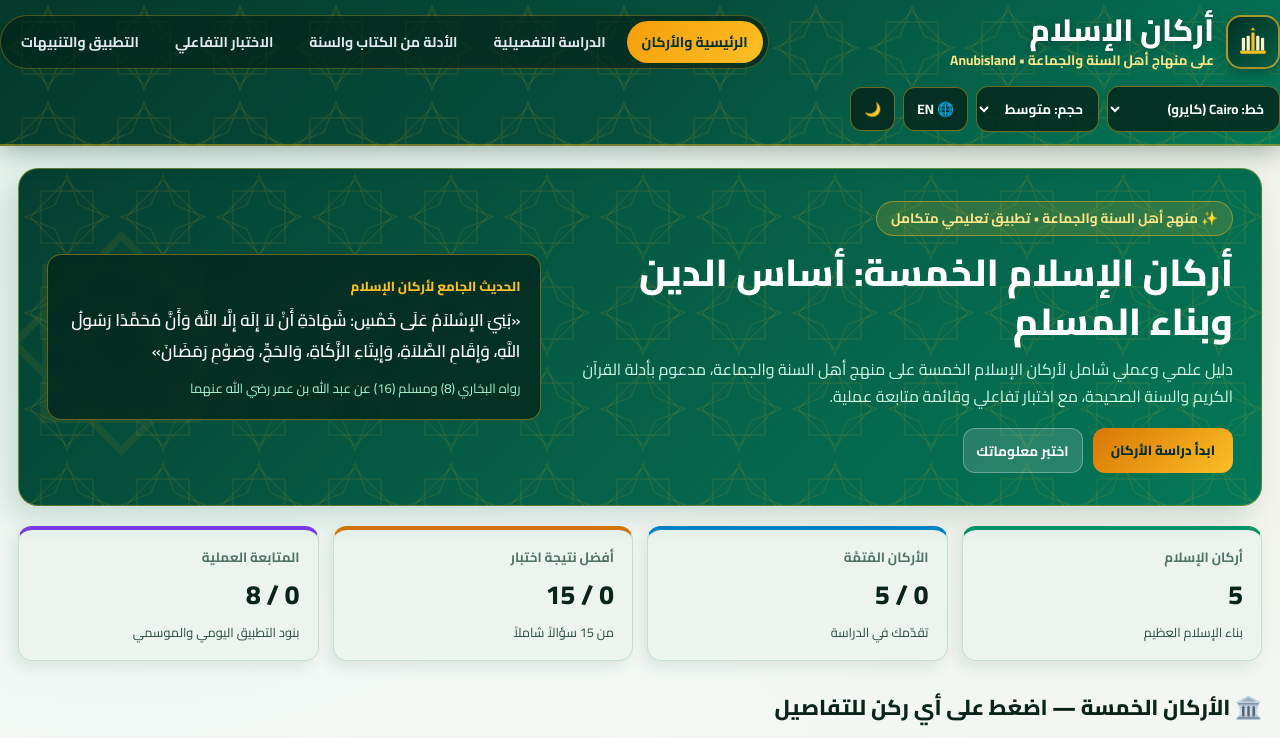
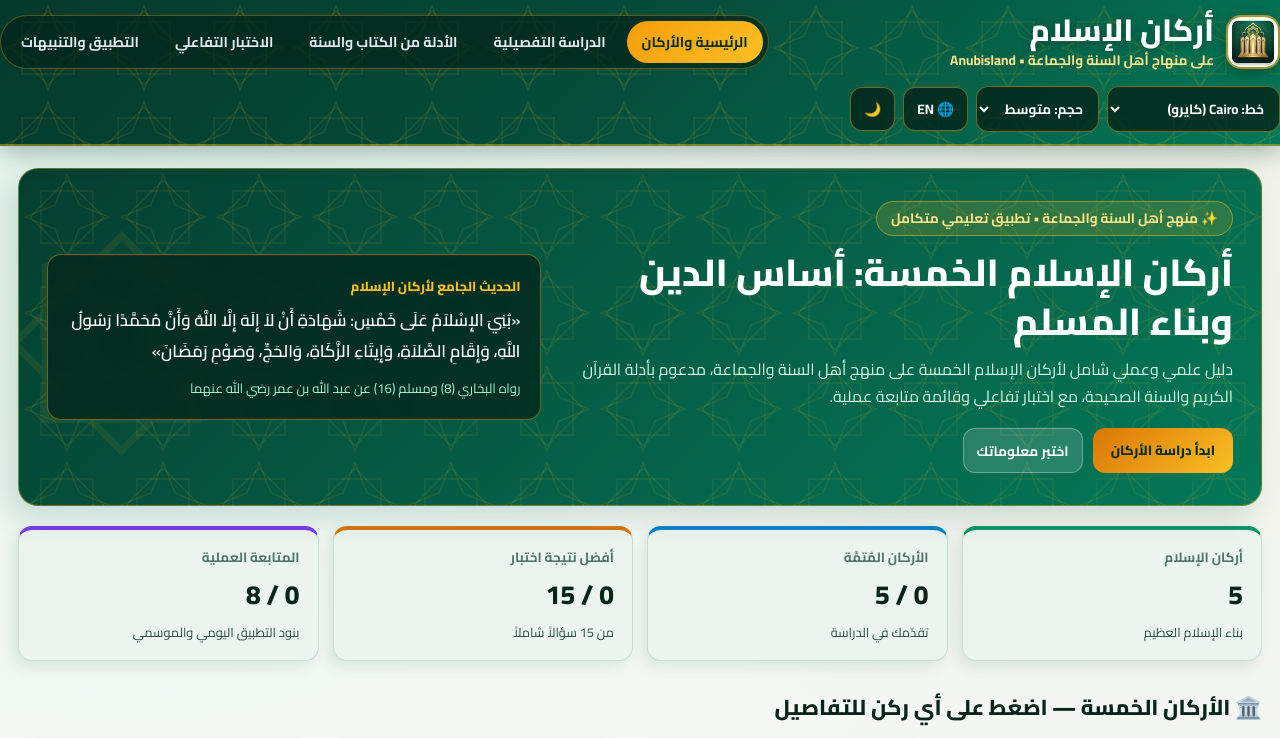
Before and after one commit to anubisland/arkan-al-islam, a plain HTML site: page index.html in a window 1280 px wide. Shown: the top 738 px of the page. Drawn offline with Linux system fonts and the light colour scheme.

Commit message:
Activate approved app icons (192px & 512px) in app and PWA manifest

```diff
--- a/index.html
+++ b/index.html
@@ -10,6 +10,8 @@
   <meta name="apple-mobile-web-app-status-bar-style" content="black-translucent" />
   <meta name="apple-mobile-web-app-title" content="أركان الإسلام" />
   <link rel="manifest" href="manifest.json" />
+  <link rel="icon" type="image/png" href="icons/icon-192.png" />
+  <link rel="apple-touch-icon" href="icons/icon-192.png" />
   <link rel="preconnect" href="https://fonts.googleapis.com" />
   <link rel="preconnect" href="https://fonts.gstatic.com" crossorigin />
   <link href="https://fonts.googleapis.com/css2?family=Almarai:wght@400;700;800&family=Amiri:wght@400;700&family=Cairo:wght@400;600;700;800&family=Plus+Jakarta+Sans:wght@500;700;800&family=Readex+Pro:wght@400;600;700&family=Tajawal:wght@400;500;700;800&display=swap" rel="stylesheet" />
@@ -19,16 +21,8 @@
   <header class="top-header">
     <div class="container header-inner">
       <div class="brand-box">
-        <div class="brand-badge-fallback" aria-hidden="true">
-          <svg width="34" height="34" viewBox="0 0 64 64" fill="none" xmlns="http://www.w3.org/2000/svg">
-            <rect x="8" y="48" width="48" height="6" rx="2" fill="#fbbf24"/>
-            <rect x="11" y="24" width="6" height="24" rx="2" fill="#fef3c7"/>
-            <rect x="20" y="20" width="6" height="28" rx="2" fill="#fef3c7"/>
-            <rect x="29" y="14" width="6" height="34" rx="2" fill="#fbbf24"/>
-            <rect x="38" y="20" width="6" height="28" rx="2" fill="#fef3c7"/>
-            <rect x="47" y="24" width="6" height="24" rx="2" fill="#fef3c7"/>
-            <path d="M32 4L36 10H28L32 4Z" fill="#fbbf24"/>
-          </svg>
+        <div class="brand-badge-fallback">
+          <img src="icons/icon-192.png" alt="شعار تطبيق أركان الإسلام" class="brand-badge-img" />
         </div>
         <div class="brand-text">
           <h1 data-i18n="appTitle">أركان الإسلام</h1>
--- a/sw.js
+++ b/sw.js
@@ -1,4 +1,4 @@
-const CACHE_NAME = 'anubisland-arkan-v1';
+const CACHE_NAME = 'anubisland-arkan-v2';
 const ASSETS = [
   './',
   './index.html',
@@ -6,7 +6,9 @@ const ASSETS = [
   './manifest.json',
   './js/pillars-data.js',
   './js/i18n.js',
-  './js/app.js'
+  './js/app.js',
+  './icons/icon-192.png',
+  './icons/icon-512.png'
 ];
 
 self.addEventListener('install', (event) => {
```
Also changed, not shown: icons/icon-192.png (added), icons/icon-512.png (added), manifest.json.
